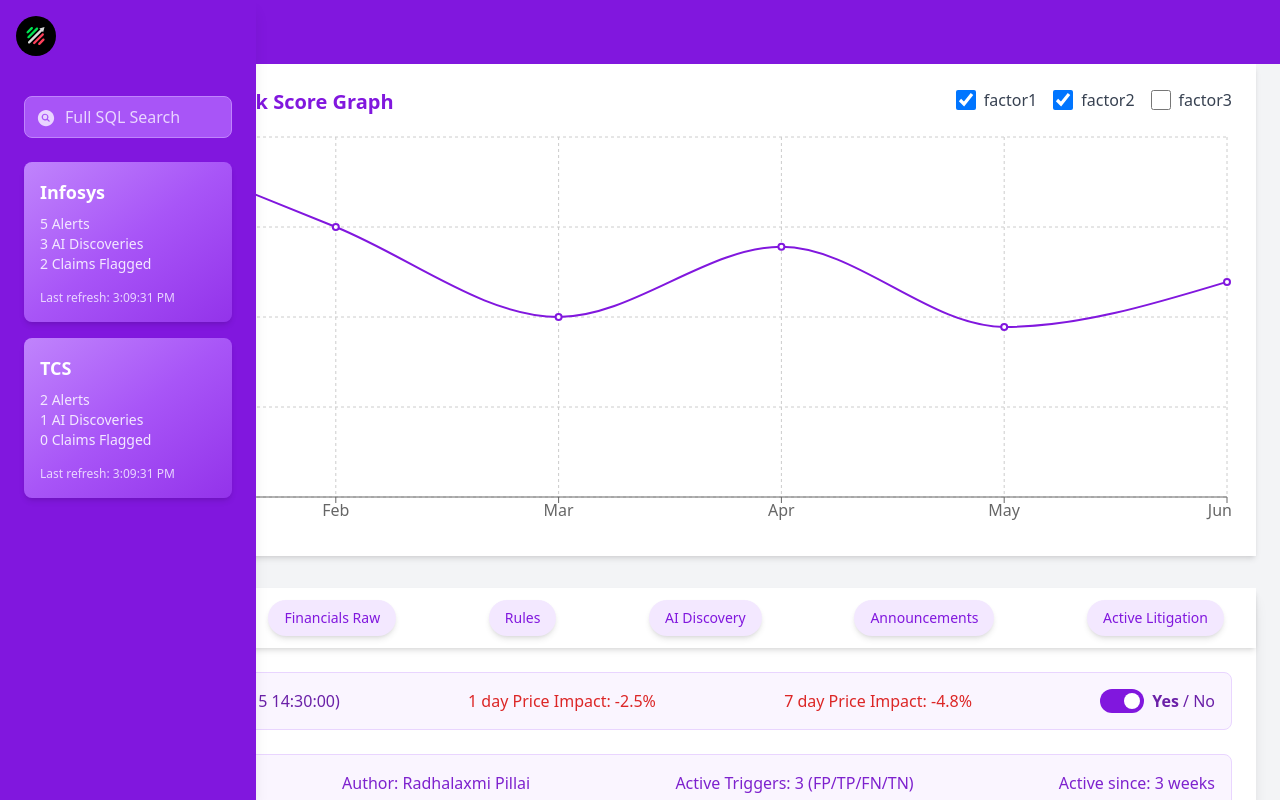
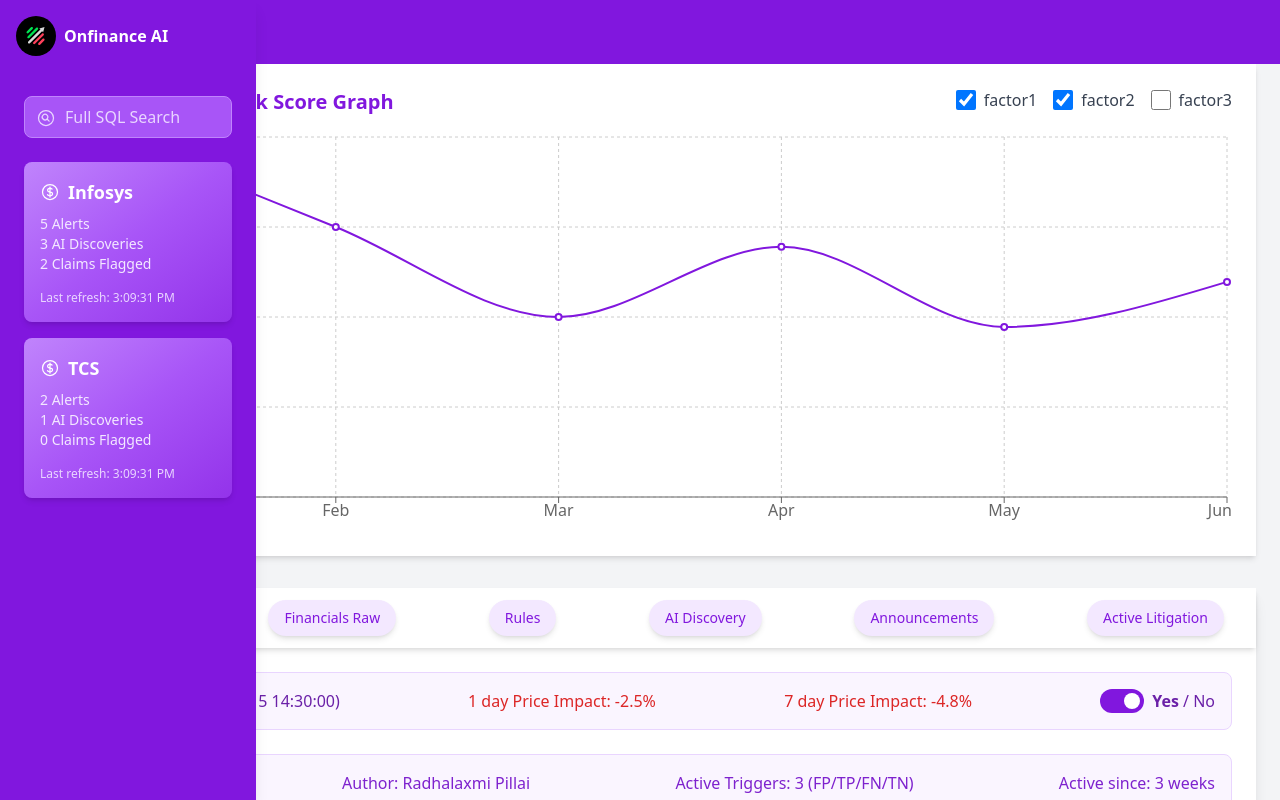
Before and after one commit to ankush170/nse-listings-dashboard, a Next.js app: page / in a window 1280 px wide. Built offline with nearby package versions, Linux system fonts and the light colour scheme.

Commit message:
icons added
Signed-off-by: ankush170 <f20191095@goa.bits-pilani.ac.in>

```diff
--- a/src/components/Sidebar.tsx
+++ b/src/components/Sidebar.tsx
@@ -1,7 +1,7 @@
 'use client';
 
 import { useState } from 'react';
-import { MagnifyingGlassCircleIcon } from '@heroicons/react/24/solid';
+import { MagnifyingGlassCircleIcon, CurrencyDollarIcon } from '@heroicons/react/24/outline';
 import { useSidebar } from '../context/SidebarContext';
 
 export function Sidebar() {
@@ -19,10 +19,11 @@
             onMouseLeave={() => setIsOpen(false)}
         >
             <div className="h-full flex flex-col">
-                <div className="p-4">
+                <div className="p-4 flex items-center">
                     <img src="/onfilogo.svg" alt="Logo" width={40} height={40} className='rounded-full'/>
+                    {isOpen && <span className="ml-2 text-white font-semibold">Onfinance AI</span>}
                 </div>
-                {isOpen && (
+                {isOpen ? (
                     <div className="p-6 flex-1 overflow-y-auto">
                         <div className="relative mb-6">
                             <input
@@ -35,7 +36,10 @@
                         <div className="space-y-4">
                             {companies.map((company) => (
                                 <div key={company.name} className="bg-gradient-to-br from-purple-400 via-purple-500 to-purple-600 rounded-lg shadow-md p-4 hover:shadow-lg transition-shadow duration-300">
-                                    <h3 className="text-lg font-semibold text-white">{company.name}</h3>
+                                    <h3 className="text-lg font-semibold text-white flex items-center">
+                                        <CurrencyDollarIcon className="h-5 w-5 mr-2 text-white" />
+                                        {company.name}
+                                    </h3>
                                     <div className="mt-2 flex flex-col justify-between text-sm text-purple-100">
                                         <span>{company.alerts} Alerts</span>
                                         <span>{company.discoveries} AI Discoveries</span>
@@ -48,6 +52,11 @@
                             ))}
                         </div>
                     </div>
+                ) : (
+                    <div className="flex-1 flex flex-col items-center pt-6 space-y-6">
+                        <MagnifyingGlassCircleIcon className="h-8 w-8 text-purple-200" />
+                        <CurrencyDollarIcon className="h-8 w-8 text-purple-200" />
+                    </div>
                 )}
             </div>
         </div>
```
